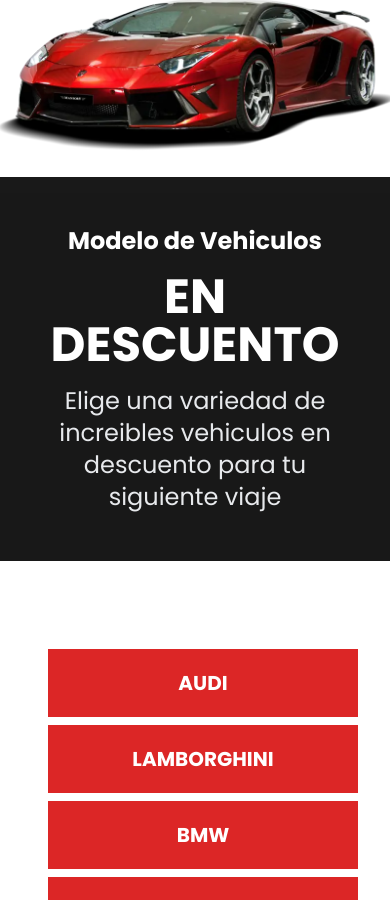
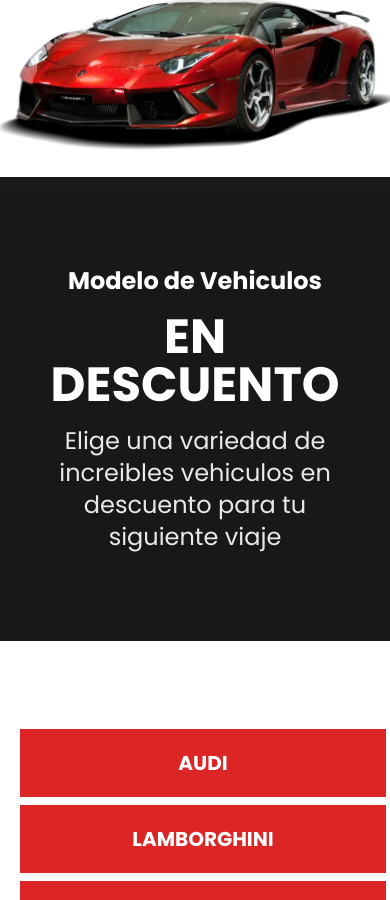
Before and after one commit to Yisuselpulento/carkanji, a React (Vite) app: page / in a window 390 px wide. Shown: the part 824-1724 px from the top of the page. Built offline with nearby package versions, Linux system fonts and the light colour scheme.

Commit message:
mejorando responsive

```diff
--- a/src/Components/EnDescuento.jsx
+++ b/src/Components/EnDescuento.jsx
@@ -47,15 +47,15 @@
   }, [actualCar, num])
 
   return (
-    <div className='flex flex-col '>
-      <div className='text-center flex flex-col items-center  p-10 md:my-16 bg-black opacity-90 md:l  text-white'>
+    <div className='flex flex-col items-center '>
+      <div className='text-center flex flex-col w-full py-20  p-10 md:my-16 bg-black opacity-90 md:l  text-white'>
         <h2 className='font-bold text-2xl p-2'>Modelo de Vehiculos</h2>
         <h1 className='text-5xl font-bold p-2'>EN DESCUENTO</h1>
         <p className='text-gray-200 text-2xl p-2'>Elige una variedad de increibles vehiculos en descuento para tu siguiente viaje</p>
 
       </div>
 
-      <div className='flex flex-wrap gap-10 p-10 my-10'>
+      <div className='flex flex-wrap gap-10 p-10 my-10 '>
         <div className='md:w-[300px] w-full'>
           <ButtonDesc
             car='audi'
```
